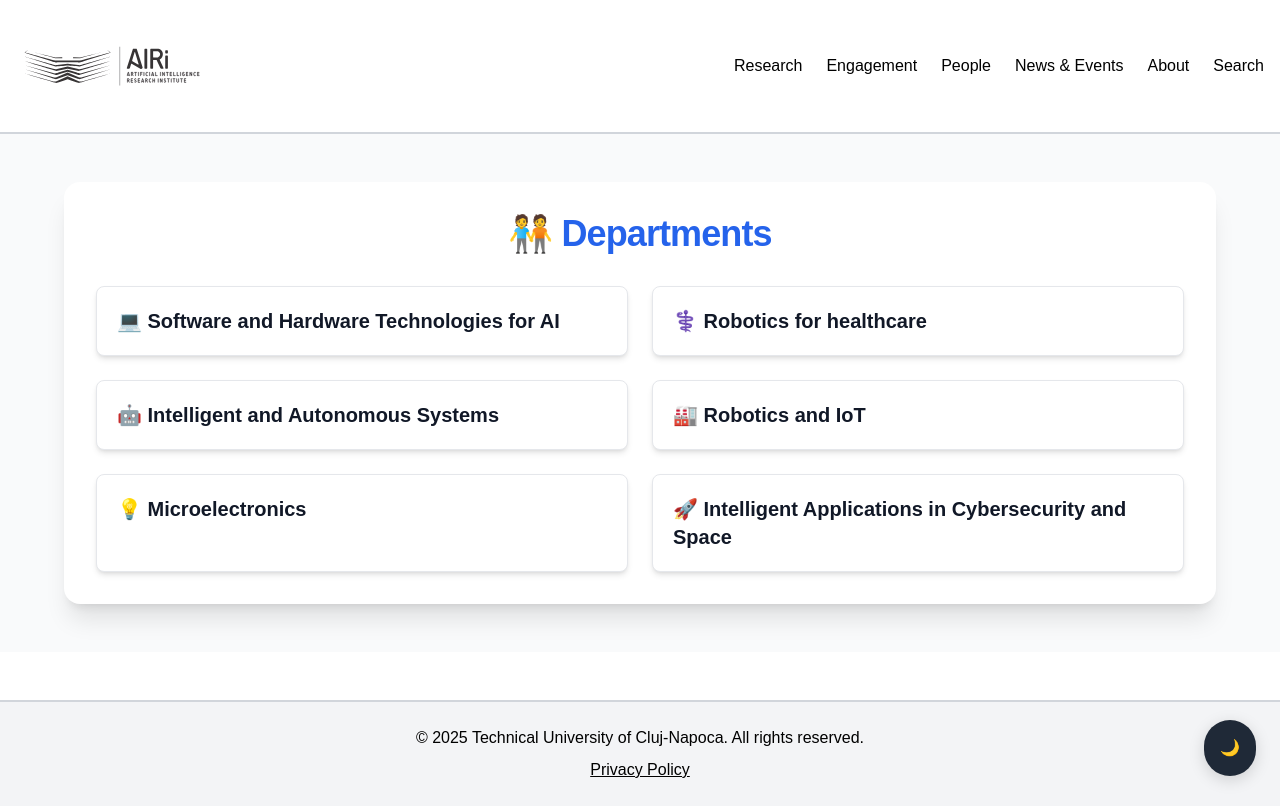
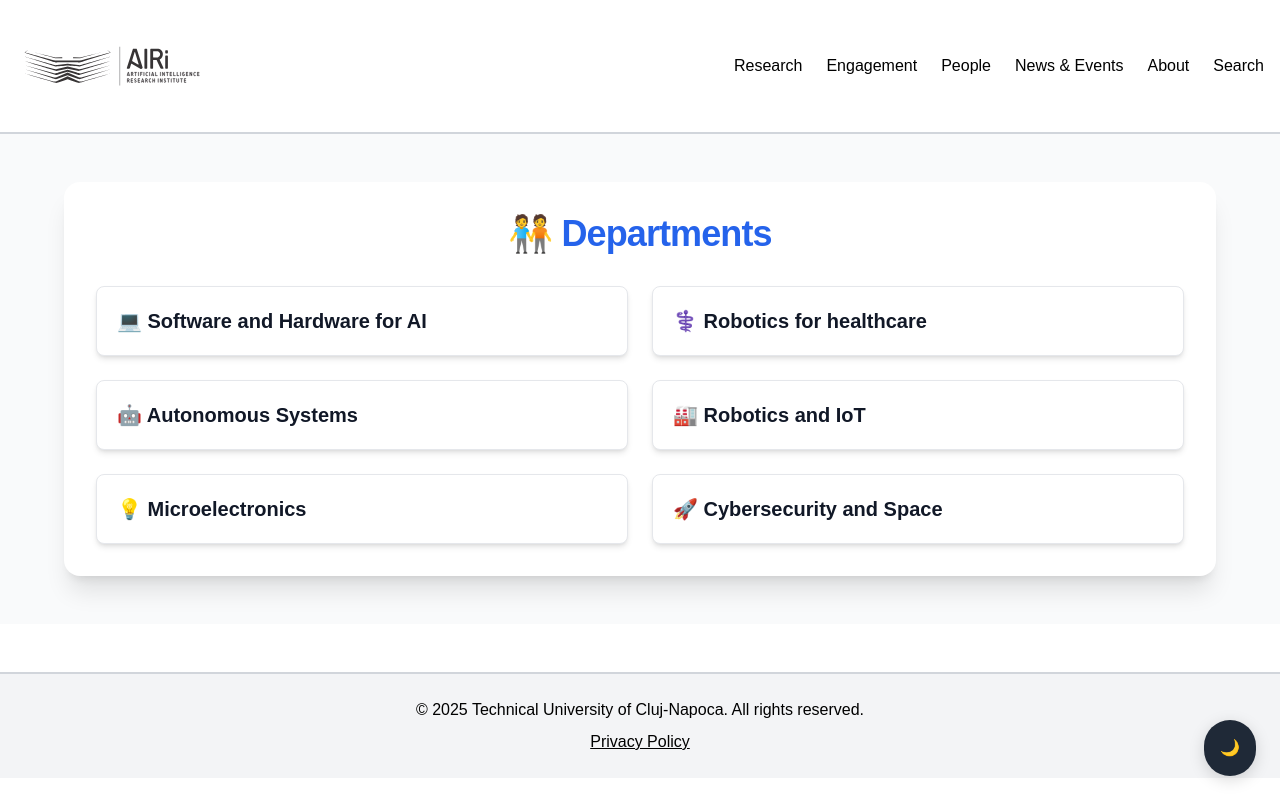
Before and after one commit to Shumy52/ai-institute-site, a Next.js app in the folder web/: page /icia-staging/research/departments in a window 1280 px wide. Built offline with nearby package versions, Linux system fonts and the light colour scheme.

Commit message:
Chenged departments name

```diff
--- a/web/src/app/data/departments/researchUnitsData.json
+++ b/web/src/app/data/departments/researchUnitsData.json
@@ -1,6 +1,6 @@
 [
     {
-        "name": "Software and Hardware Technologies for AI",
+        "name": "Software and Hardware for AI",
         "description": [
             "Our department is also active in the field of artificial intelligence, with applications in: robotics and nonlinear control, neuroscience, big data man-agement and analysis, energy transition and sustainability, agentic AI, and knowledge representation, also addressing challenges related to the deployment of AI models in distributed environments.",
             "In robotics and nonlinear control, research topics range from intelligent perception and control for robots; through AI-based methods for fundamental nonlinear optimal control, networked systems, and estimation; to fundamental algorithms and software for reinforcement learning and deep neural networks. These methods are applied in marine, ground, and aerial robotics, precision agriculture, medicine, rehabilitation robotics, and more.",
@@ -91,7 +91,7 @@
         ]
     },
     {
-        "name": "Intelligent and Autonomous Systems",
+        "name": "Autonomous Systems",
         "description": "Dedicated to the research and implementation of intelligent systems with autonomous capabilities.",
         "icon": "🤖",
         "coordonator": "Sergiu Nedevschi",
@@ -251,7 +251,7 @@
         ]
     },
     {
-        "name": "Intelligent Applications in Cybersecurity and Space",
+        "name": "Cybersecurity and Space",
         "description": [
             "The Department of Cybersecurity and Space Applications explores the wide-ranging applications of artificial intelligence in ensuring cybersecurity. The group includes members from the Department of Communications within the Faculty of Electronics, Telecommunications and Information Technology, as well as from the Department of Computer Science within the Faculty of Automation and Computer Science.",
             "Within each department, members typically come from research laboratories, such as:",
--- a/web/src/components/Navbar.js
+++ b/web/src/components/Navbar.js
@@ -48,9 +48,9 @@ const newsMenu = [
   { href: '/news&events/news', label: 'News' },
   { href: '/news&events/events', label: 'Events' },
   { href: '/news&events/seminars', label: 'Seminars' },
-  { href: '/news&events/open-project-calls', label: 'Open Project calls' },
+  { href: '/news&events/open-project-calls', label: 'Calls for Projects' },
   { href: '/news&events/awards', label: 'Awards' },
-  { href: '/news&events/careers', label: 'Career/Job Opportunities' },
+  { href: '/news&events/careers', label: 'Career Opportunities' },
 ];
 
 const aboutMenu = [
```
